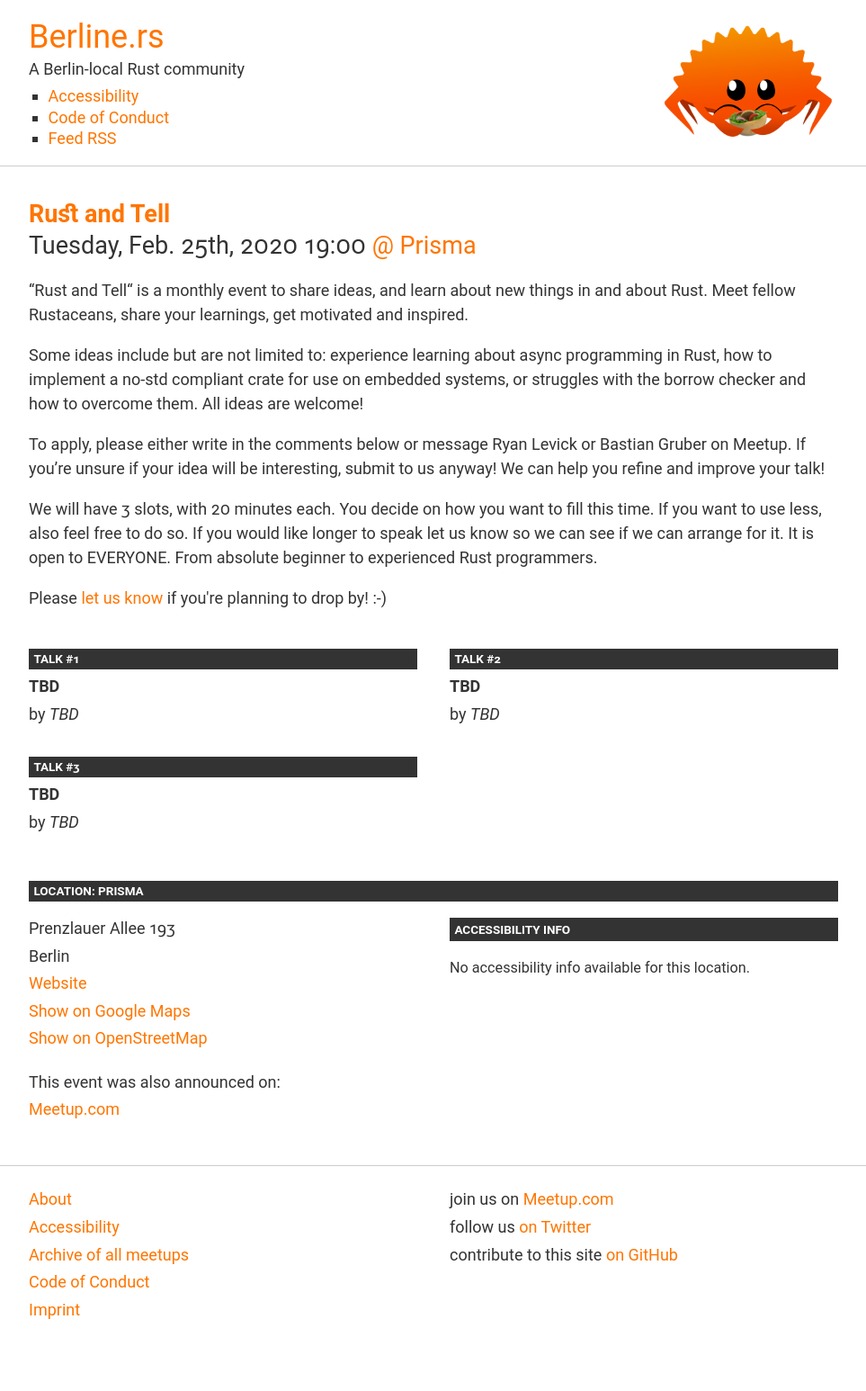
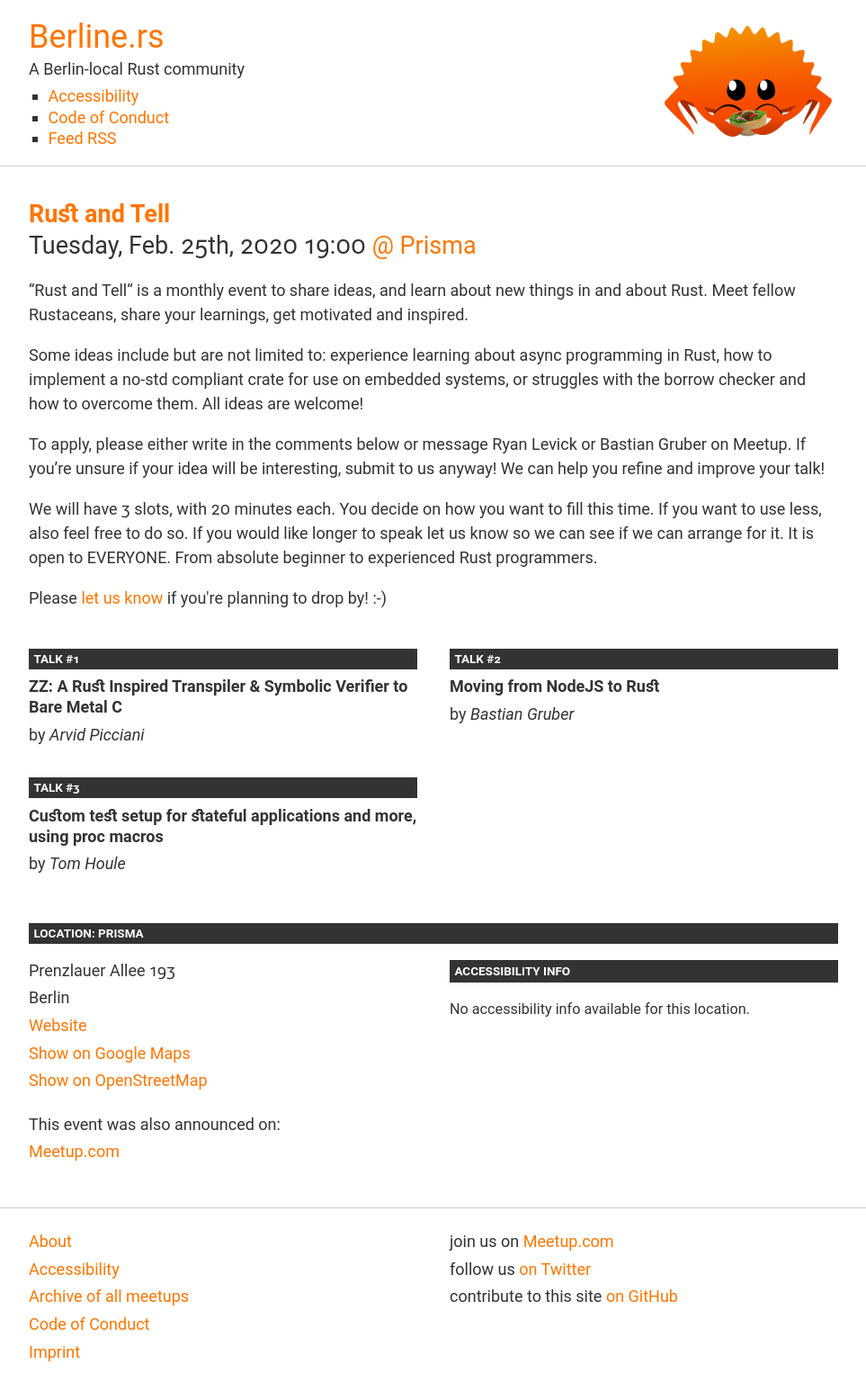
Before and after one commit to berlinrs/berline.rs, a Jekyll site: the page built from _posts/2020-02-25-rust-and-tell.md, in a window 1280 px wide. Shown: the whole page at 90% size, without its empty margins (158-1121 px from the left). Built offline with Jekyll 4.4.1, drawn with Linux system fonts in a browser that asks for light colours; before the commit the page ends 1500 px from its top, so only the background shows below that.

Commit message:
Add speakers

```diff
--- a/_posts/2020-02-25-rust-and-tell.md
+++ b/_posts/2020-02-25-rust-and-tell.md
@@ -6,15 +6,15 @@ location: prisma
 links:
     "Meetup.com": https://www.meetup.com/Rust-Berlin/events/268604204/
 talks:
-- title: "TBD"
+- title: "ZZ: A Rust Inspired Transpiler & Symbolic Verifier to Bare Metal C"
   speaker:
-    name: "TBD"
-- title: "TBD"
+    name: "Arvid Picciani"
+- title: "Moving from NodeJS to Rust"
   speaker:
-    name: "TBD"
-- title: "TBD"
+    name: "Bastian Gruber"
+- title: "Custom test setup for stateful applications and more, using proc macros "
   speaker:
-    name: "TBD"
+    name: "Tom Houle"
 ---
 
 "Rust and Tell“ is a monthly event to share ideas, and learn about new things in and about Rust. Meet fellow Rustaceans, share your learnings, get motivated and inspired.
```
